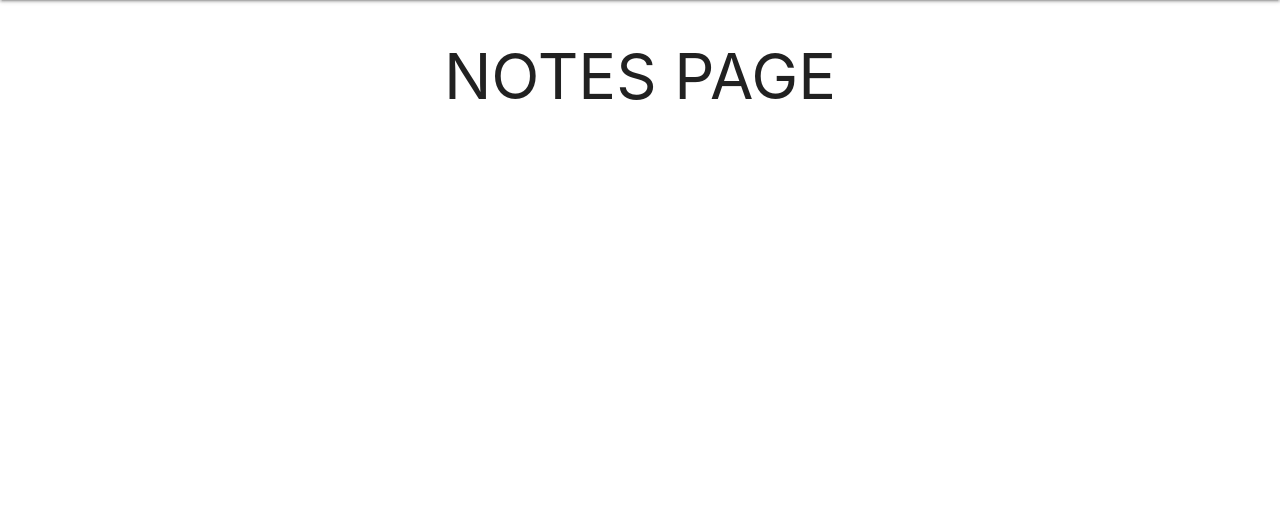
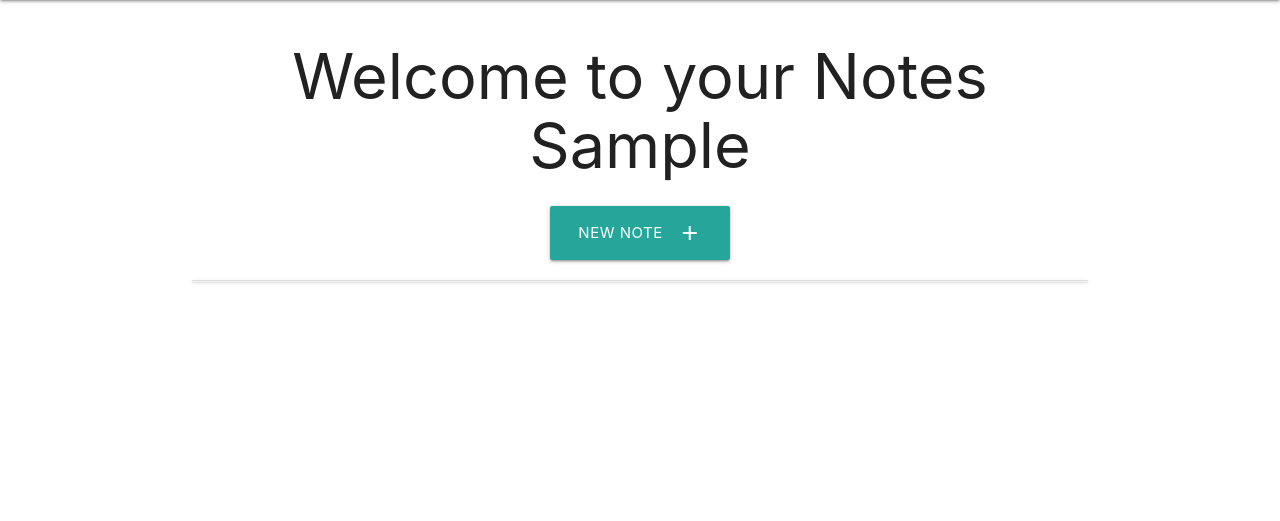
Before and after one commit to ThomasBallardCI/m3-notes-app, a Flask app: page /notes in a window 1280 px wide. Shown: the part 64-585 px from the top of the page. Run offline with Flask 3, Linux system fonts and the light colour scheme; the visitor is signed in with stand-in values (Sample User, id 1); data that the repository does not hold is empty.

Commit message:
user ability to add and view notes specific to user account added

```diff
--- a/quicknote/models.py
+++ b/quicknote/models.py
@@ -22,9 +22,9 @@ class User(db.Model, UserMixin):
 class Note(db.Model):
     # schema for Notes model
     id = db.Column(db.Integer, primary_key=True)
-    title = db.Column(db.String(30))
-    content = db.Column(db.String(10000))
-    date = db.Column(db.DateTime(timezone=True), default=func.now())
+    note_title = db.Column(db.String(30))
+    note_content = db.Column(db.String(10000))
+    note_date = db.Column(db.DateTime(timezone=True), default=func.now())
     user_id = db.Column(db.Integer, db.ForeignKey("user.id"))
 
     def __repr__(self):
--- a/quicknote/routes.py
+++ b/quicknote/routes.py
@@ -3,6 +3,7 @@ from quicknote import app, db
 from quicknote.models import User, Note
 from werkzeug.security import generate_password_hash, check_password_hash
 from flask_login import login_user, login_required, logout_user, current_user
+from sqlalchemy import desc
 
 
 @app.route("/")
@@ -81,15 +82,31 @@ def logout():
 @app.route("/notes", methods=(["GET", "POST"]))
 @login_required
 def notes():
+    notes = list(Note.query.filter_by(
+        user_id=current_user.id).order_by(desc(Note.note_date)).all())
+
+    return render_template("notes.html", notes=notes, user=current_user)
+
+
+@app.route("/add_note", methods=["GET", "POST"])
+@login_required
+def add_note():
     if request.method == "POST":
-        note = request.form.get("note")
+        note_title = request.form.get("note_title")
+        note_content = request.form.get("note_content")
+        note_date = request.form.get("note_date")
 
-        if len(note) < 1:
+        if len(note_title) < 1:
+            flash("Title is too short!", category="error")
+        elif len(note_content) < 1:
             flash("Note is too short!", category="error")
         else:
-            new_note = Note(data=note, user_id=current_user.id)
-            db.session.add(new_note)
-            db.session.commit()
-            flash("Note added!", category-"success")
+            new_note = Note(note_content=note_content, note_title=note_title,
+                            note_date=note_date, user_id=current_user.id)
 
-    return render_template("notes.html", user=current_user)
+        db.session.add(new_note)
+        db.session.commit()
+
+        return redirect(url_for("notes"))
+
+    return render_template("add_note.html",  user=current_user)
--- a/quicknote/static/css/style.css
+++ b/quicknote/static/css/style.css
@@ -47,3 +47,7 @@ a {
     color: inherit;
     text-decoration: underline;
 }
+
+/* textarea.materialize-textarea{
+    height: 30vh !important;
+} */
--- a/quicknote/static/js/script.js
+++ b/quicknote/static/js/script.js
@@ -17,4 +17,15 @@ document.addEventListener('DOMContentLoaded', function () {
             }
         });
     }
+
+    // datepicker initialization
+    let datepicker = document.querySelectorAll('.datepicker');
+    M.Datepicker.init(datepicker, {
+        format: "dd mmmm, yyyy",
+        i18n: {done: "Select"}
+    });
+
+    let collapsibles = document.querySelectorAll('.collapsible');
+    M.Collapsible.init(collapsibles);
+
 });
--- a/quicknote/templates/notes.html
+++ b/quicknote/templates/notes.html
@@ -6,6 +6,26 @@
 <!-- main page content block -->
 {% block content %}
 
-<h1 class="center-align">NOTES PAGE</h1>
+<h1 class="center-align">Welcome to your Notes {{ user.first_name}}</h1>
+<div class="row">
+    <div class="col s12 center-align">
+        <a href="{{ url_for('add_note') }}" class="waves-effect waves-light btn-large">
+            <i class="material-icons right">add</i>New Note</a>
+    </div>
+</div>
 
+<ul class="collapsible">
+    {% for note in notes %}
+    <li>
+        <div class="collapsible-header">
+            <i class="material-icons">keyboard_arrow_down</i>
+            <strong>{{ note.note_title }}</strong>
+            <p>{{ note.note_date }}</p>
+        </div>
+        <div class="collapsible-body">
+            <p>{{ note.note_content }}</p>
+        </div>
+    </li>
+    {% endfor %}
+</ul>
 {% endblock %}
```
Also changed, not shown: quicknote/templates/add_note.html (added, +40 -0 lines).
